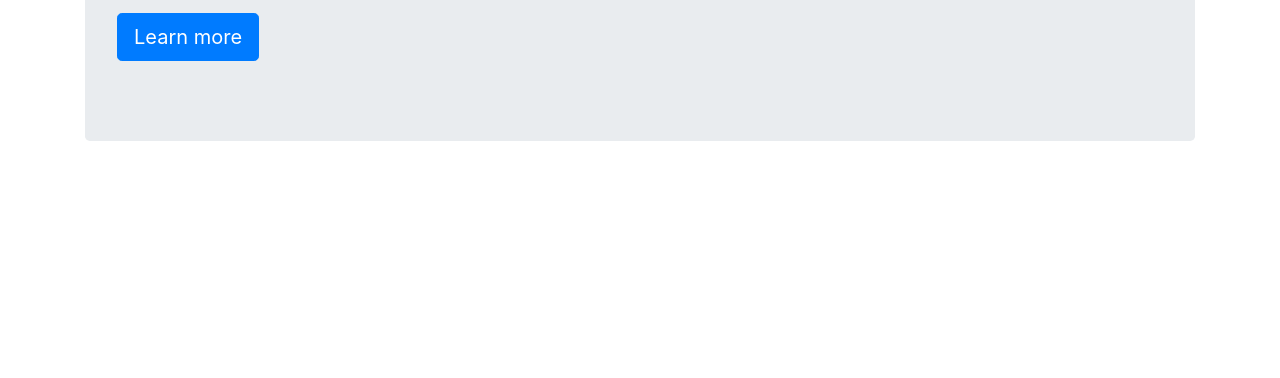
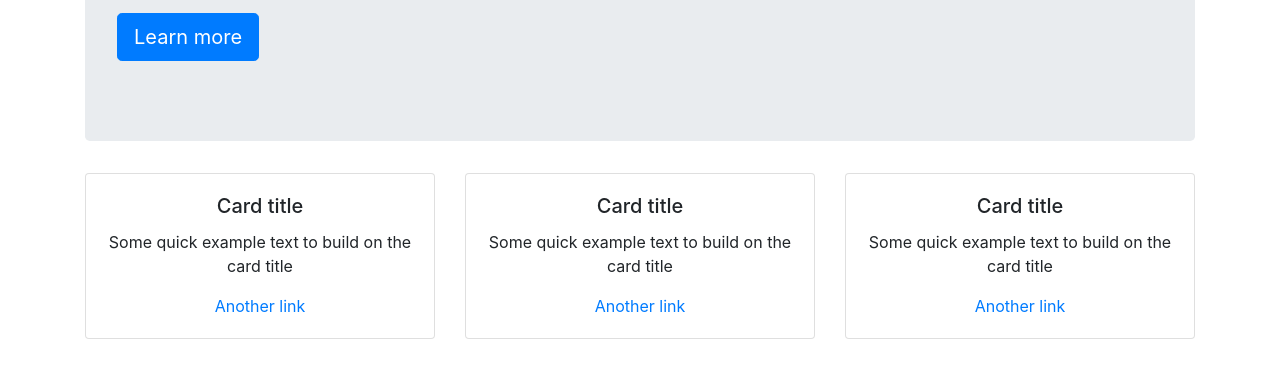
Before and after one commit to valsui/bs4_tutorial, a website: page src/index.html in a window 1280 px wide. Shown: the part 288-666 px from the top of the page. Drawn offline with Linux system fonts and the light colour scheme.

Commit message:
add cards

```diff
--- a/src/index.html
+++ b/src/index.html
@@ -53,7 +53,38 @@
                 <a class="btn btn-primary btn-lg" href="#" role="button">Learn more</a>
             </p>
         </div>
+
+        <div class="row">
+            <div class="col">
+                <div class="card">
+                    <div class="card-body text-center">
+                        <h5 class="card-title">Card title</h5>
+                        <p class="card-text">Some quick example text to build on the card title</p>
+                        <a href="#" class="card-link">Another link</a>
+                    </div>
+                </div>
+            </div>
+            <div class="col">
+                <div class="card">
+                    <div class="card-body text-center">
+                        <h5 class="card-title">Card title</h5>
+                        <p class="card-text">Some quick example text to build on the card title</p>
+                        <a href="#" class="card-link">Another link</a>
+                    </div>
+                </div>
+            </div>
+            <div class="col">
+                <div class="card">
+                    <div class="card-body text-center">
+                        <h5 class="card-title">Card title</h5>
+                        <p class="card-text">Some quick example text to build on the card title</p>
+                        <a href="#" class="card-link">Another link</a>
+                    </div>
+                </div>
+            </div>
+        </div>
     </div>
+
     <script src="/js/jquery.min.js"></script>
     <script src="/js/popper.min.js"></script>
     <script src="/js/bootstrap.min.js"></script>
```
